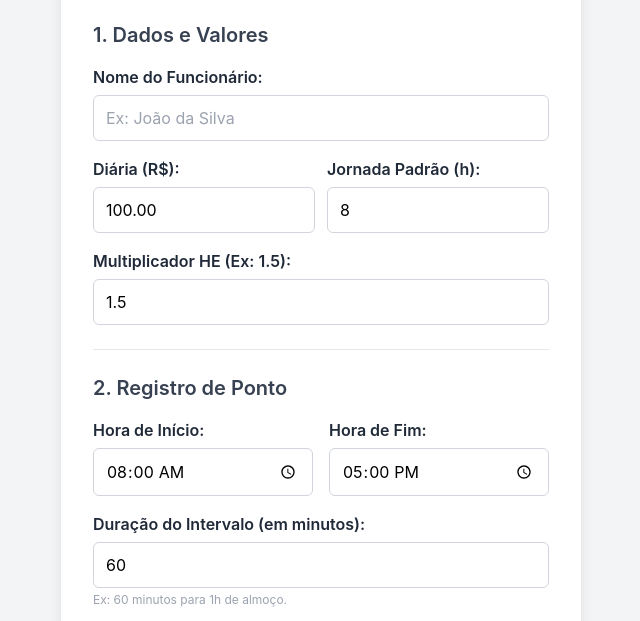
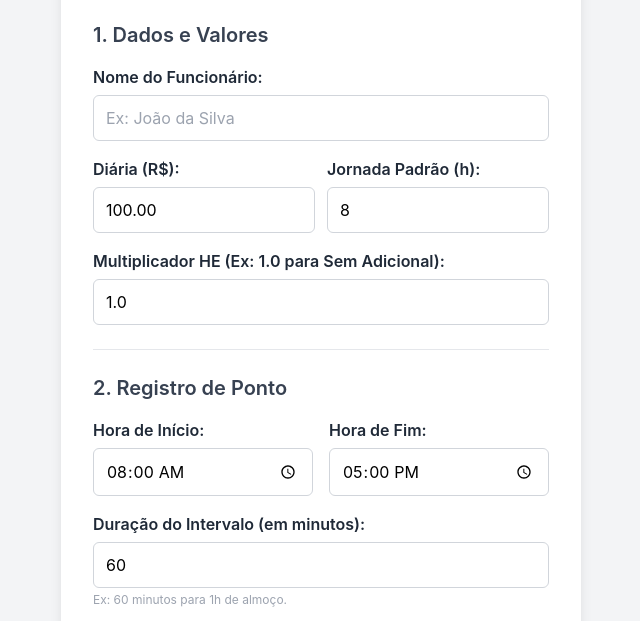
Before and after one commit to gstsdodesert/calculador, a plain HTML site: page index.html in a window 1280 px wide. Shown: the part 159-780 px from the top of the page, without its empty margins (319-959 px from the left). Drawn offline with nearby package versions, Linux system fonts and the light colour scheme.

Commit message:
Update index.html

```diff
--- a/index.html
+++ b/index.html
@@ -132,8 +132,8 @@
                 </div>
             </div>
             <div class="input-group">
-                <label for="overtimeMultiplier">Multiplicador HE (Ex: 1.5):</label>
-                <input type="number" id="overtimeMultiplier" required value="1.5" min="1" step="0.01">
+                <label for="overtimeMultiplier">Multiplicador HE (Ex: 1.0 para Sem Adicional):</label>
+                <input type="number" id="overtimeMultiplier" required value="1.0" min="1" step="0.01">
             </div>
         </div>
 
@@ -286,7 +286,7 @@
             const breakMinutes = parseFloat(document.getElementById('breakMinutes').value) || 0;
             const dailyRate = parseFloat(document.getElementById('dailyRate').value) || 0;
             const standardHours = parseFloat(document.getElementById('standardHours').value) || 8;
-            const overtimeMultiplier = parseFloat(document.getElementById('overtimeMultiplier').value) || 1.5;
+            const overtimeMultiplier = parseFloat(document.getElementById('overtimeMultiplier').value) || 1.0; // Padrão ajustado para 1.0
 
             // 2. Cálculo do Tempo (Minutos)
             let startMinutes = timeToMinutes(startTime);
```
